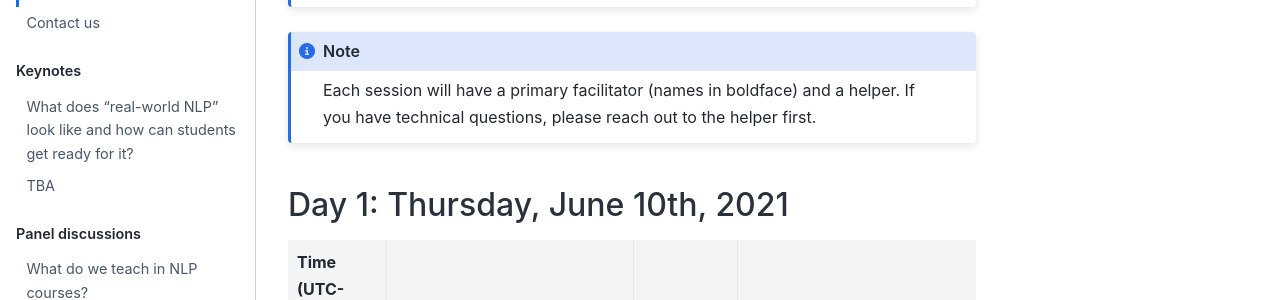
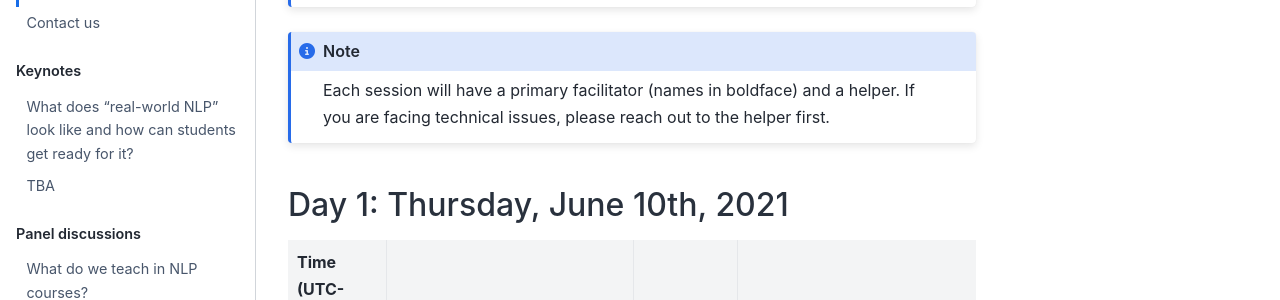
Before and after one commit to TeachingNLP/workshop-book, a Jupyter Book: the page built from schedule.md, in a window 1280 px wide and 900 px high. Shown: the part 317-617 px from the top of the window. Built offline with Jupyter Book 1.0.4 settings and Sphinx 7.4.7 and the Sphinx Book theme 1.1.4, drawn with Linux system fonts in a browser that asks for light colours.

Commit message:
updating schedule

````diff
--- a/schedule.md
+++ b/schedule.md
@@ -7,7 +7,7 @@ All times below are [UTC-04:00 or Eastern Time Zone (ET)](https://en.wikipedia.o
 ```
 
 ```{note}
-Each session will have a primary facilitator (names in boldface) and a helper. If you have technical questions, please reach out to the helper first.
+Each session will have a primary facilitator (names in boldface) and a helper. If you are facing technical issues, please reach out to the helper first.
 ```
 
 ## Day 1: Thursday, June 10th, 2021
````
